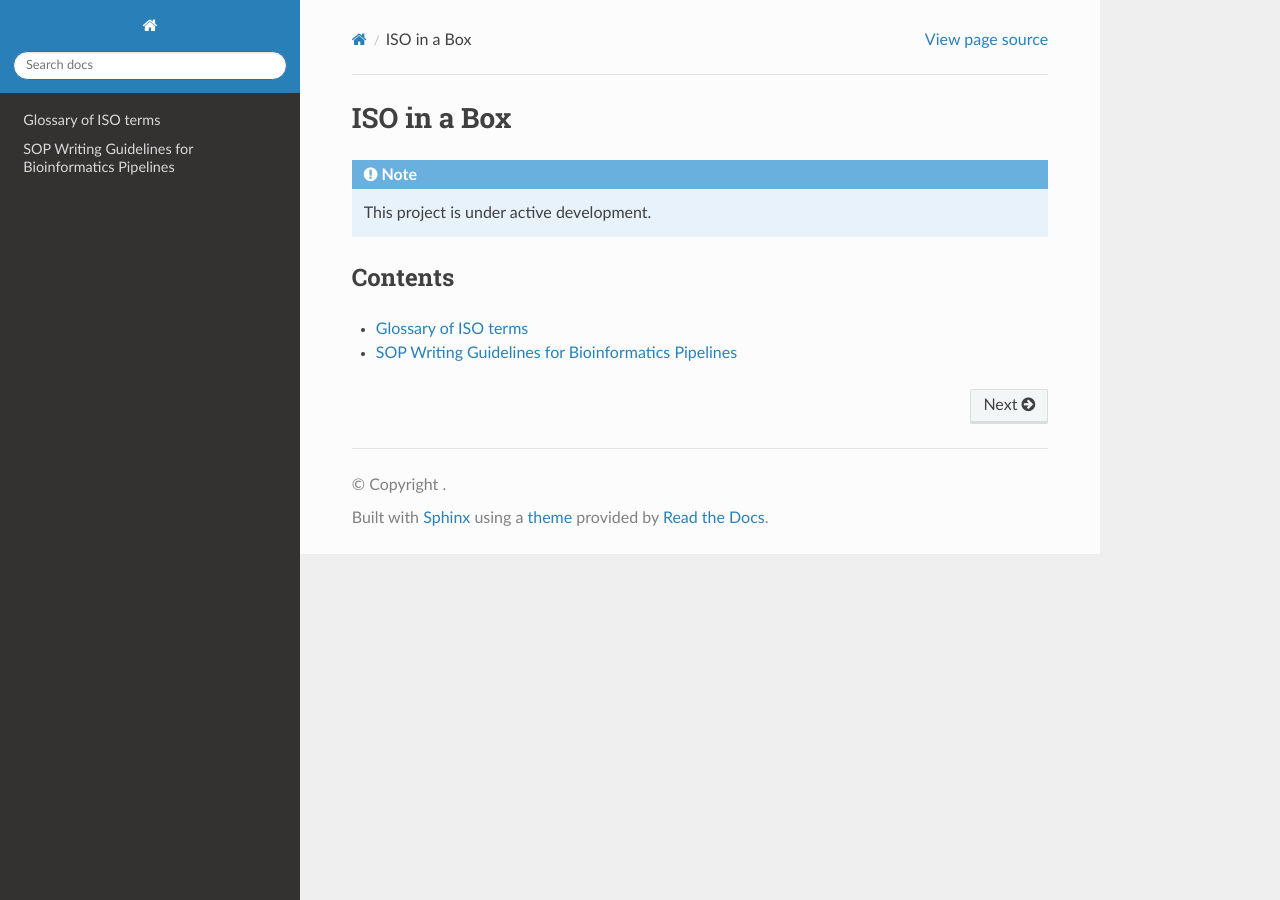
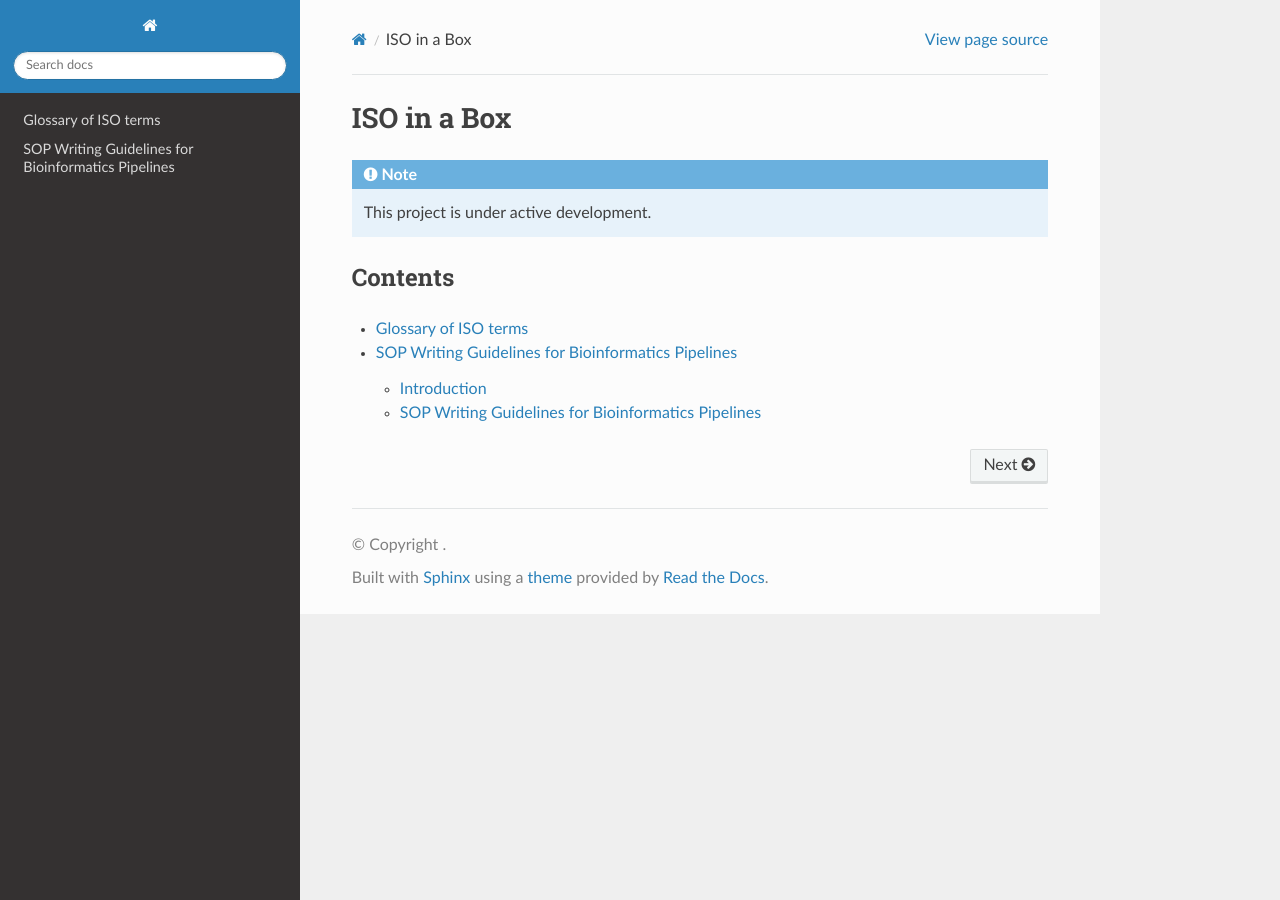
Before and after one commit to ASendellPrice/IIB-rtd, a Sphinx documentation site: the page built from docs/source/index.rst, in a window 1280 px wide. Built offline with Sphinx 7.4.7 and the Read the Docs theme 3.1.0, drawn with Linux system fonts in a browser that asks for light colours; pages that are not in the unit, such as notebooks, are missing from menus; some of the changed lines change nothing that is shown.

Commit message:
Reformat intro

```diff
--- a/docs/sop_guide_intro.rst
+++ b/docs/source/sop_guide_intro.rst
@@ -1,8 +1,5 @@
-SOP Writing Guidelines for Bioinformatics Pipelines
-====================================================
-
 Introduction
-----------------
+============
 
 Standard Operating Procedures (SOPs) are essential documents that provide detailed, step-by-step instructions to ensure consistency, accuracy, and quality in performing specific tasks. Traditionally, SOPs have been used in wet-laboratory environments to standardise diagnostic procedures, for example the culture and identification of Mycobacterium tuberculosis (TB) or the detection of HIV using serological assays.
 
```
Also changed, not shown: docs/source/sop_guide_title_page.rst (renamed from docs/sop_guide_title_page.rst).
